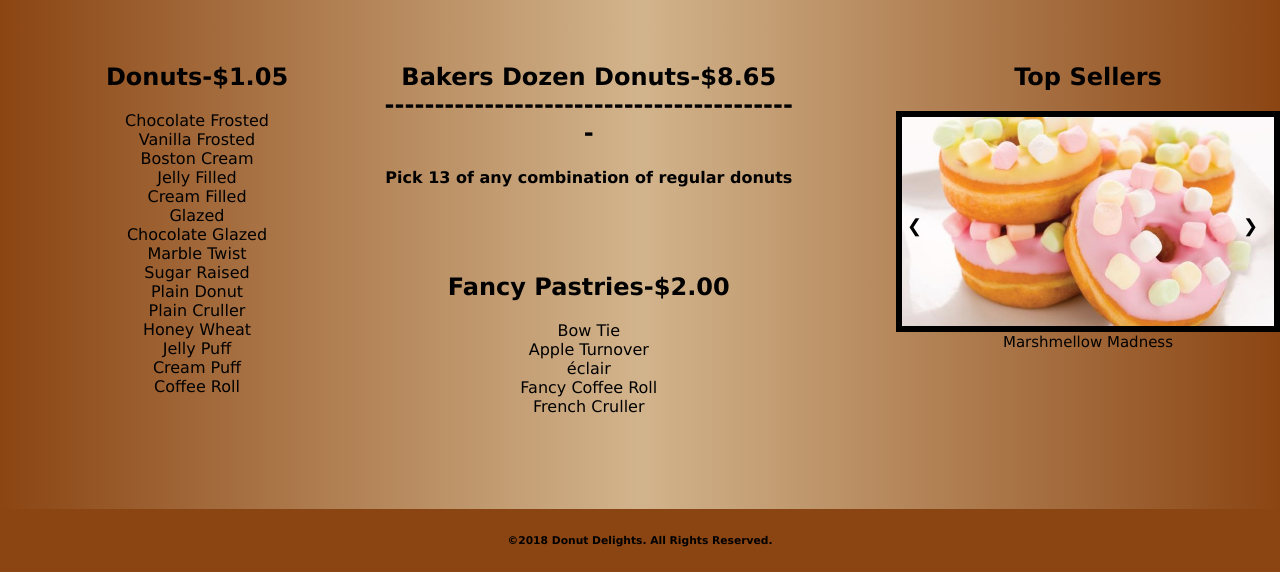
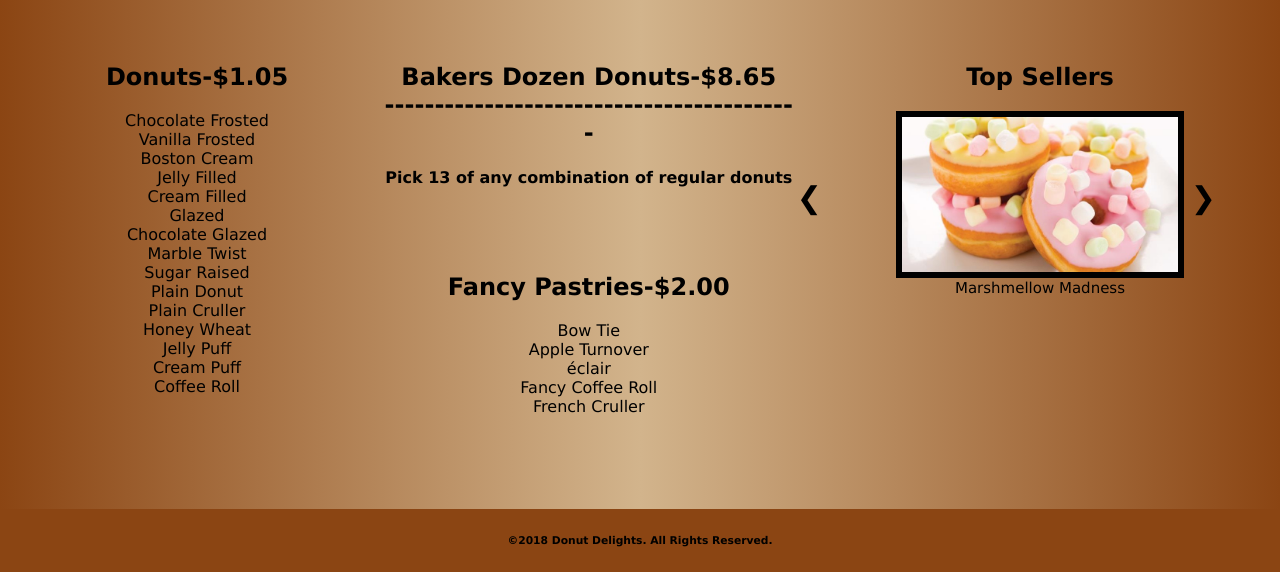
Before and after one commit to josephgearlds/josephgearlds.github.io, a plain HTML site: page Menu.html in a window 1280 px wide. Shown: the part 228-800 px from the top of the page. Drawn offline with Linux system fonts and the light colour scheme.

Commit message:
Add files via upload

```diff
--- a/css/Carousel.css
+++ b/css/Carousel.css
@@ -13,33 +13,46 @@ img {vertical-align: middle;}
 }
 
 /* Next & previous buttons */
-.prev, .next {
+.prev{
   cursor: pointer;
   position: absolute;
   top: 50%;
   width: auto;
   padding: 16px;
-  margin-top: -22px;
+  margin-top: -30px;
   color: black;
   font-weight: bold;
-  font-size: 18px;
+  font-size: 30px;
+  transition: 0.6s ease;
+  border-radius: 3px 0 0 3px;
+  user-select: none;
+}
+.next {
+  cursor: pointer;
+  position: absolute;
+  top: 50%;
+  width: auto;
+  padding: 16px;
+  margin-top: -30px;
+  color: black;
+  font-weight: bold;
+  font-size: 30px;
   transition: 0.6s ease;
   border-radius: 0 3px 3px 0;
   user-select: none;
 }
-
 /* Position the "next button" to the right */
 .next {
-  right: 0px;
-  border-radius: 3px 0 0 3px;
+  right: -54px;
+  border-radius: 0 3px 3px 0;
 }
 .prev {
-  right: 336px;
+  right: 340px;
   border-radius: 3px 0 0 3px;
 }
 /* On hover, add a black background color with a little bit see-through */
 .prev:hover, .next:hover {
-  background-color: rgba(0,0,0,0.8);
+  background-color: white;
 }
 
 /* Caption text */
--- a/css/MenuPage.css
+++ b/css/MenuPage.css
@@ -80,6 +80,7 @@ main{
 #carousel{
     grid-column: 3/4;
     text-align: center;
+    margin-right: 25%;
 }
 /*Footer styles*/
 footer{
```
Also changed, not shown: Menu.html (line endings or trailing spaces).
